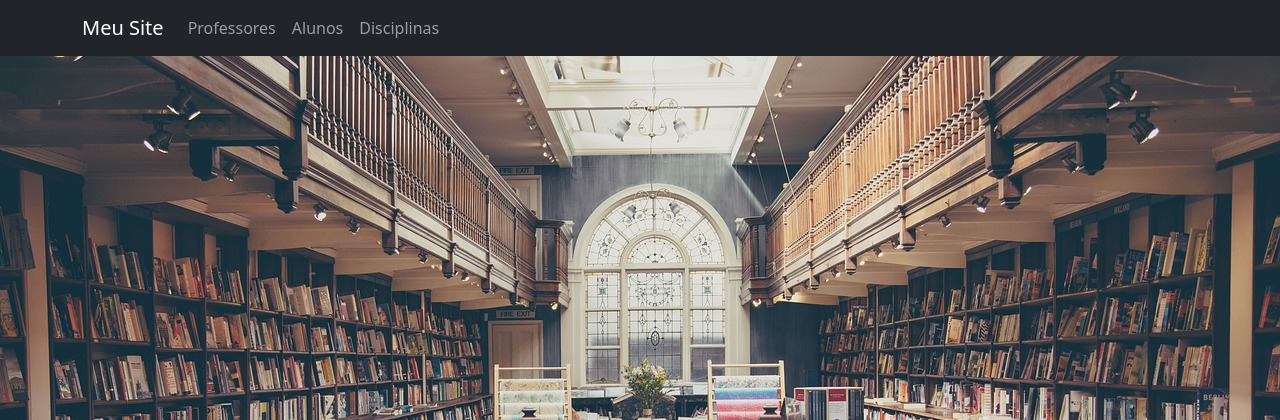
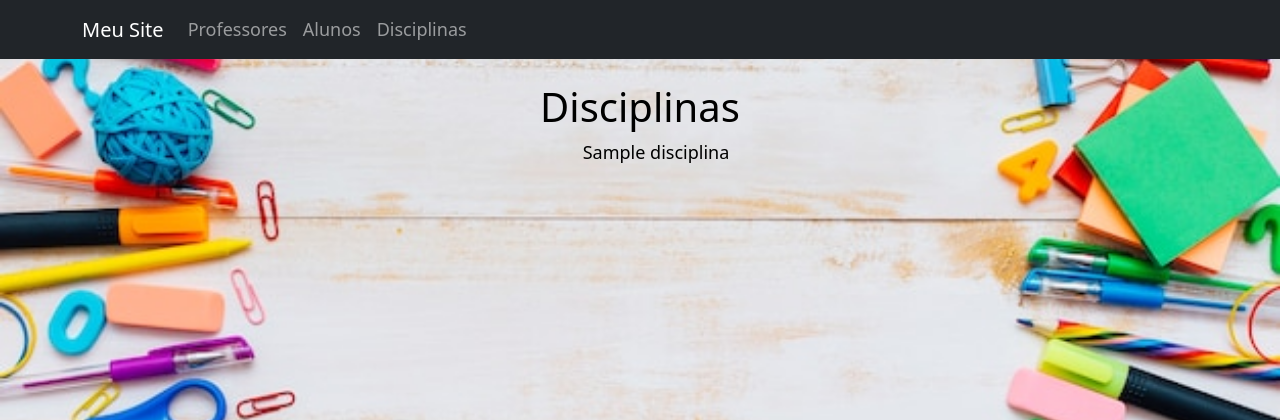
Before and after one commit to Jtavora/Praticand_flask, a Flask app: page /disciplinas in a window 1280 px wide. Shown: the top 420 px of the page. Run offline with Flask 3, Linux system fonts and the light colour scheme; a database or web service that is not in the repository returns one stand-in record (values such as "Sample title"); some libraries are stand-ins or nearby versions.

Commit message:
Problema resolvido

```diff
--- a/escola_flask/app.py
+++ b/escola_flask/app.py
@@ -27,7 +27,7 @@ def index():
     return render_template('index.html')
 
 @app.route('/disciplinas')
-def disciplinas():
+def disciplina():
     conn = get_db()
     cur = conn.cursor()
     cur.execute('SELECT * FROM Disciplina;')
@@ -36,5 +36,15 @@ def disciplinas():
     print(disciplinas)
     return render_template('disciplinas.html', disciplinas=disciplinas)
 
+@app.route('/professor')
+def professor():
+    conn = get_db()
+    cur = conn.cursor()
+    cur.execute('SELECT * FROM Professor;')
+    professores = cur.fetchall()
+    cur.close()
+    print(professores)
+    return render_template('professor.html', professores=professores)
+
 if __name__ == '__main__':
     app.run(debug=True)
--- a/escola_flask/static/style.css
+++ b/escola_flask/static/style.css
@@ -1,5 +1,5 @@
 body {
-    background-image: url(/static/images/base.jpg);
+    background-image: url(/static/images/base2.jpg);
     background-size: cover;
     background-repeat: no-repeat;
   }
@@ -20,4 +20,5 @@ body {
     color: black;
     display: flex;
     justify-content: center;
+    font-size: large;
   }
--- a/escola_flask/templates/base.html
+++ b/escola_flask/templates/base.html
@@ -4,7 +4,7 @@
   <meta charset="UTF-8">
   <meta name="viewport" content="width=device-width, initial-scale=1.0">
   <link rel="stylesheet" href="https://cdn.jsdelivr.net/npm/bootstrap@5.0.0/dist/css/bootstrap.min.css">
-  <link rel="stylesheet" href="static/style.css">
+  <link rel="stylesheet" href="{{ url_for('static', filename='style.css') }}">
 
   <title>Página Inicial</title>
 </head>
@@ -18,18 +18,24 @@
       <div class="collapse navbar-collapse" id="navbarNav">
         <ul class="navbar-nav">
           <li class="nav-item">
-            <a class="nav-link" href="#">Professores</a>
+            <a class="nav-link" href="{{ url_for('professor') }}">Professores</a>
           </li>
           <li class="nav-item">
             <a class="nav-link" href="#">Alunos</a>
           </li>
           <li class="nav-item">
-            <a class="nav-link" href="{{ url_for('disciplinas') }}">Disciplinas</a>
+            <a class="nav-link" href="{{ url_for('disciplina') }}">Disciplinas</a>
           </li>
         </ul>
       </div>
     </div>
   </nav>
+
+  <div>
+    {% block content %}
+    {% endblock %}
+  </div>
+
   <script src="https://cdn.jsdelivr.net/npm/bootstrap@5.0.0/dist/js/bootstrap.min.js"></script>
 </body>
 </html>
--- a/escola_flask/templates/disciplinas.html
+++ b/escola_flask/templates/disciplinas.html
@@ -6,7 +6,7 @@
         <h1>Disciplinas</h1>
             <ul>
                 {% for materia in disciplinas %}
-                    <li>{{ materia }}</li>
+                    <li>{{ materia[1] }}</li>
                 {% endfor %}
             </ul>
         </div>
```
Also changed, not shown: escola_flask/templates/professor.html (+15 -0 lines).
